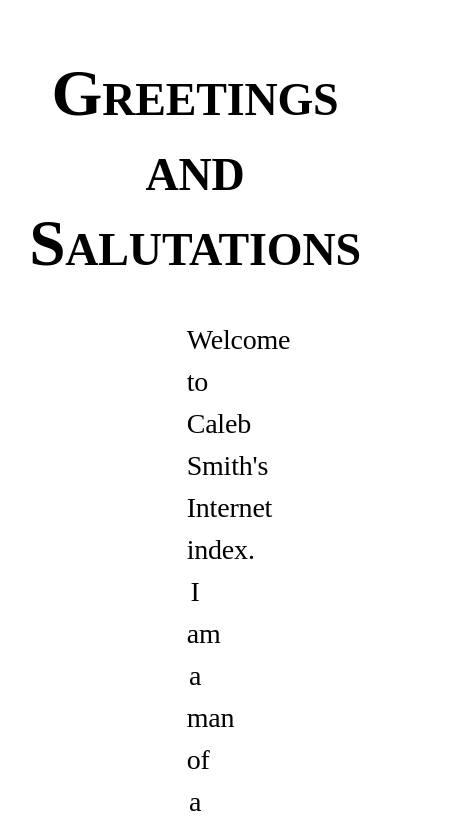
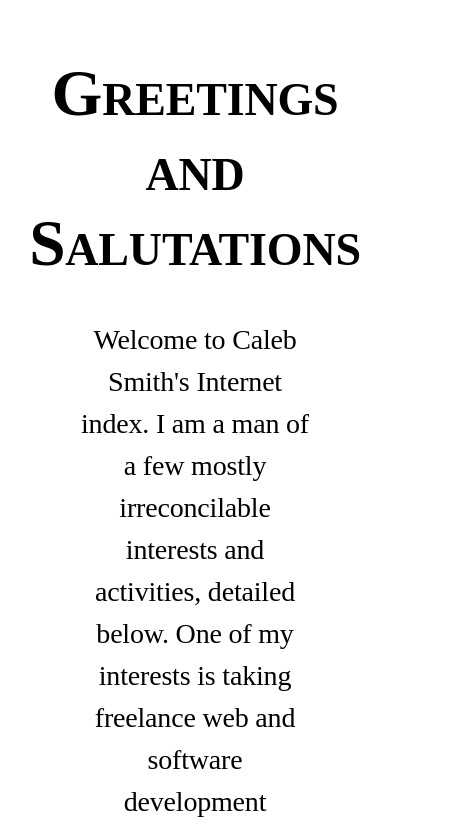
Before and after one commit to NiceneNerd/Internet-Index, a Next.js app: page / in a window 390 px wide. Shown: the top 832 px of the page, 465 px wide, since content can reach past the window. Built offline with nearby package versions, Linux system fonts and the light colour scheme; a web font is replaced by a local one.

Commit message:
Update globals.scss

```diff
--- a/styles/globals.scss
+++ b/styles/globals.scss
@@ -9,6 +9,13 @@ body {
   font-family: $font-stack;
   font-size: 14pt;
   letter-spacing: -0.01rem;
+}
+
+@media (max-width: 960px) {
+  html,
+  body {
+    margin: 0 1rem;
+  }
 }
 
 a {
```
